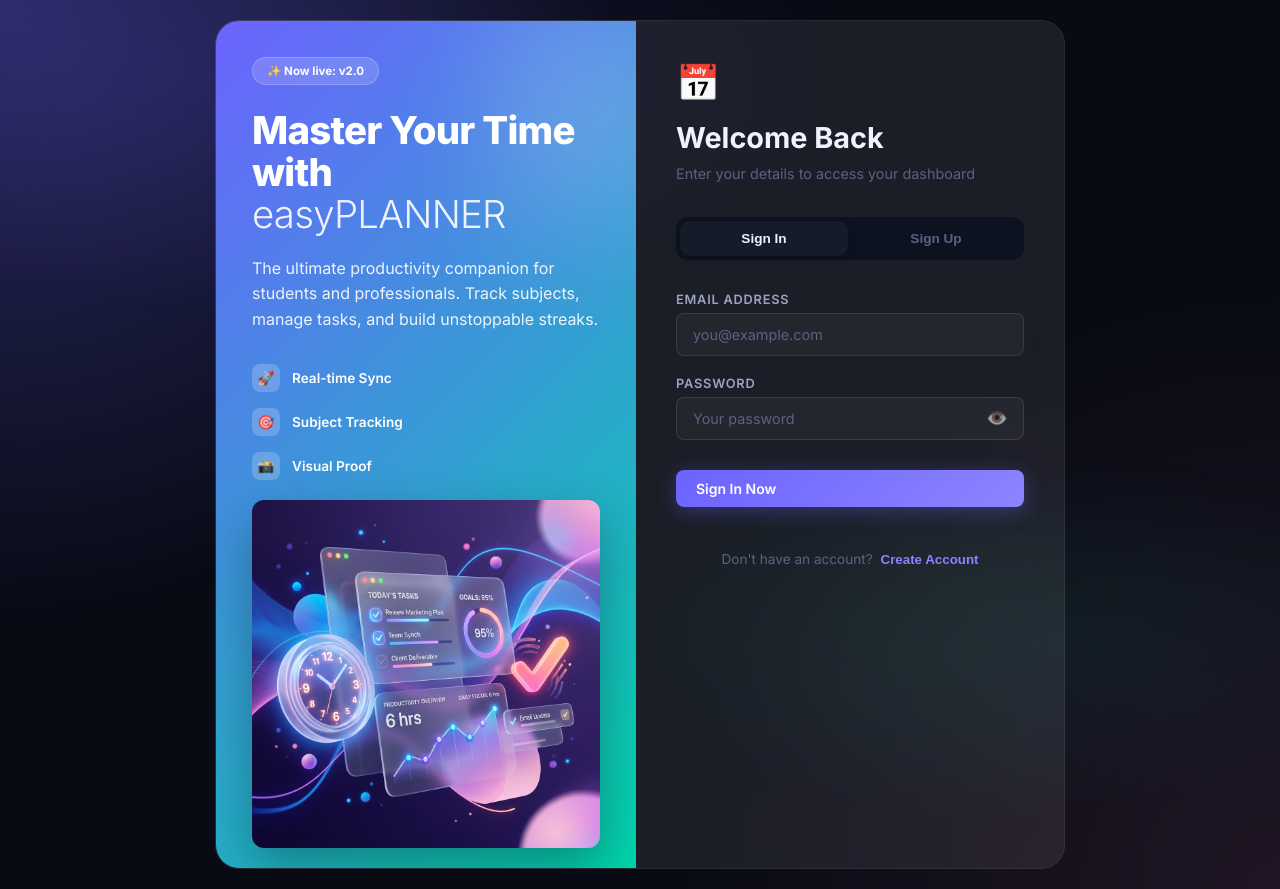
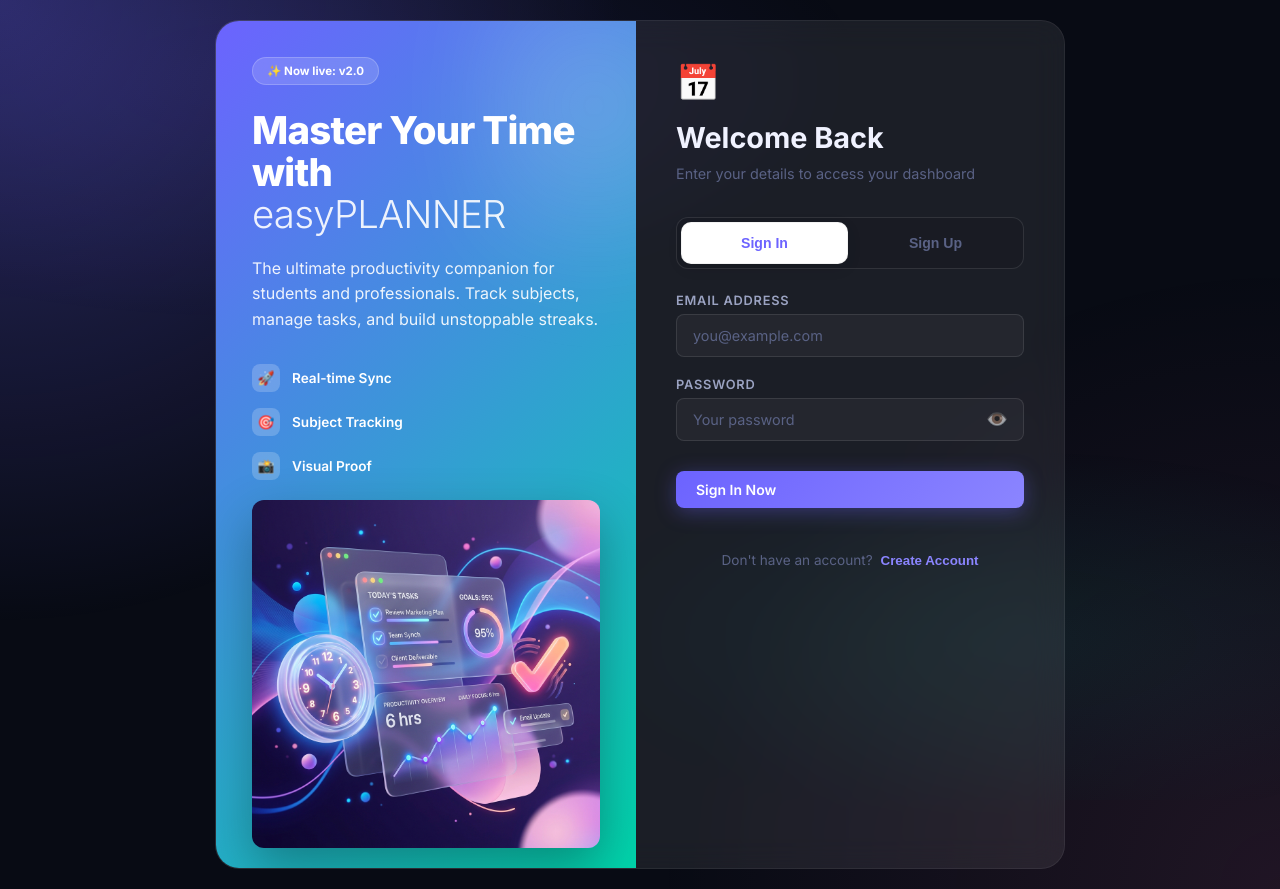
Before and after one commit to leelasaidasari45/PlanyourDay, a React (Vite) app: page / in a window 1280 px wide. Built offline with nearby package versions, Linux system fonts and the light colour scheme; no server answers.

Commit message:
Added eye toggle to Confirm Password field and refined auth tabs styling

```diff
--- a/src/components/AuthPage.jsx
+++ b/src/components/AuthPage.jsx
@@ -137,9 +137,18 @@ export default function AuthPage() {
                     minLength={6}
                     autoComplete="new-password"
                   />
+                  <button
+                    type="button"
+                    className="input-action-btn"
+                    onClick={() => setShowPassword(!showPassword)}
+                    tabIndex="-1"
+                  >
+                    {showPassword ? '🙈' : '👁️'}
+                  </button>
                 </div>
               </div>
             )}
+
 
             <button className="btn btn-primary" type="submit" disabled={loading} style={{ width: '100%', marginTop: 10 }}>
               {loading ? (
--- a/src/index.css
+++ b/src/index.css
@@ -906,32 +906,35 @@ select.input option {
 }
 
 .auth-tabs {
-  background: var(--bg-secondary);
+  background: rgba(0, 0, 0, 0.05);
   padding: 4px;
   border-radius: 12px;
   display: flex;
   gap: 4px;
-  margin-bottom: 32px;
+  margin-bottom: 24px;
+  border: 1px solid var(--glass-border);
 }
 
 .auth-tab {
   flex: 1;
-  padding: 10px;
+  padding: 12px;
   border-radius: 10px;
-  font-weight: 600;
-  font-size: 0.85rem;
-  transition: all 0.2s;
+  font-weight: 700;
+  font-size: 0.88rem;
+  transition: all 0.3s cubic-bezier(0.4, 0, 0.2, 1);
   background: transparent;
-  border: none;
+  border: 1px solid transparent;
   color: var(--text-muted);
   cursor: pointer;
 }
 
 .auth-tab.active {
-  background: var(--bg-card);
-  color: var(--text-primary);
-  box-shadow: 0 4px 12px rgba(0,0,0,0.1);
+  background: #fff;
+  color: var(--accent);
+  box-shadow: 0 4px 15px rgba(0, 0, 0, 0.08);
+  border-color: rgba(0, 0, 0, 0.05);
 }
+
 
 .auth-form {
   display: flex;
```
